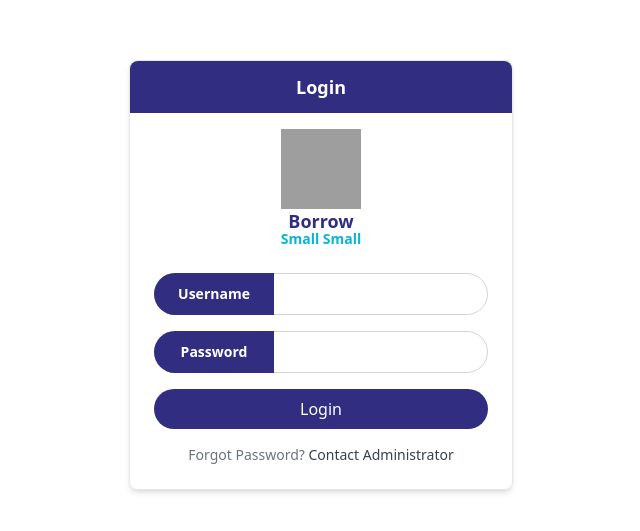
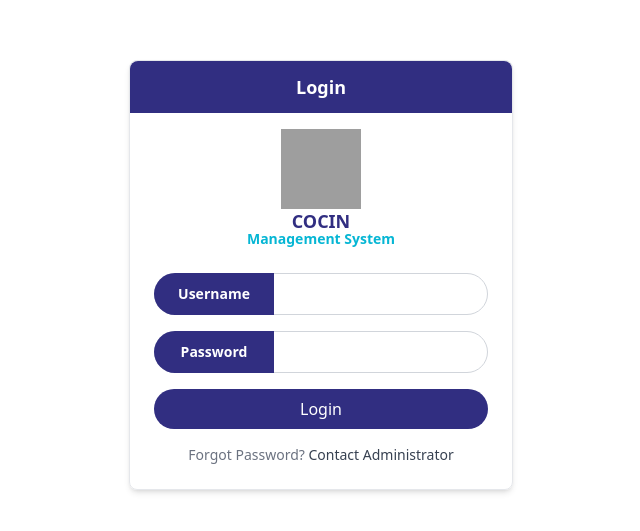
Before and after one commit to COCIN-ICT/ict-inventory-sale-ui, an Angular app: page /login in a window 1280 px wide. Shown: the part 125-656 px from the top of the page, without its empty margins (319-959 px from the left). Built offline with nearby package versions, Linux system fonts and the light colour scheme; grey boxes are pictures that could not be loaded.

Commit message:
Update: latest changes

```diff
--- a/src/app/auth/login/login.component.html
+++ b/src/app/auth/login/login.component.html
@@ -12,8 +12,8 @@
 
     <!-- Borrow Small Small Text -->
     <div class="text-center text-indigo-900 font-bold -mt-3 mb-6">
-      <p class="text-lg leading-4">Borrow</p>
-      <p class="text-sm text-cyan-500 font-semibold">Small Small</p>
+      <p class="text-lg leading-4">COCIN</p>
+      <p class="text-sm text-cyan-500 font-semibold">Management System</p>
     </div>
 
     <!-- Form -->
```
